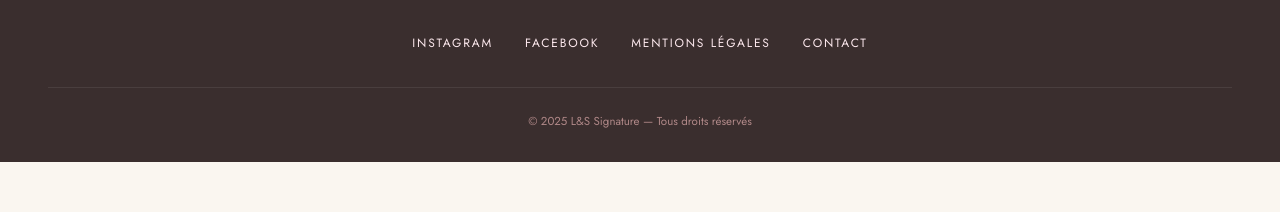
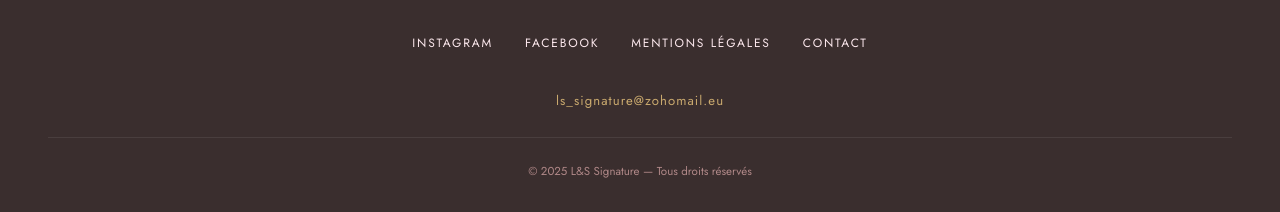
Before and after one commit to amomassobouli/LS-Signature, a plain HTML site: page index.html in a window 1280 px wide. Shown: the part 4811-5023 px from the top of the page. Before the commit the page ends 4973 px from the top, so only its background shows below. Drawn offline with nearby package versions, Linux system fonts and the light colour scheme.

Commit message:
Add contact email to footer
Co-Authored-By: Claude Sonnet 4.6 <noreply@anthropic.com>

```diff
--- a/css/style.css
+++ b/css/style.css
@@ -921,6 +921,20 @@ footer {
 
 .footer-links a:hover { color: var(--gold); }
 
+.footer-email {
+  margin-bottom: 1.5rem;
+}
+
+.footer-email a {
+  font-size: 0.82rem;
+  color: var(--gold);
+  text-decoration: none;
+  letter-spacing: 0.08em;
+  transition: color var(--transition);
+}
+
+.footer-email a:hover { color: var(--gold-light); }
+
 .footer-bottom {
   font-size: 0.72rem;
   color: var(--text-light);
--- a/index.html
+++ b/index.html
@@ -202,8 +202,11 @@
       <li><a href="#">Instagram</a></li>
       <li><a href="#">Facebook</a></li>
       <li><a href="#">Mentions légales</a></li>
-      <li><a href="#">Contact</a></li>
+      <li><a href="mailto:ls_signature@zohomail.eu">Contact</a></li>
     </ul>
+    <div class="footer-email">
+      <a href="mailto:ls_signature@zohomail.eu">ls_signature@zohomail.eu</a>
+    </div>
     <div class="footer-bottom">© 2025 L&amp;S Signature — Tous droits réservés</div>
   </footer>
 
```
Also changed, not shown: 1 other file.
